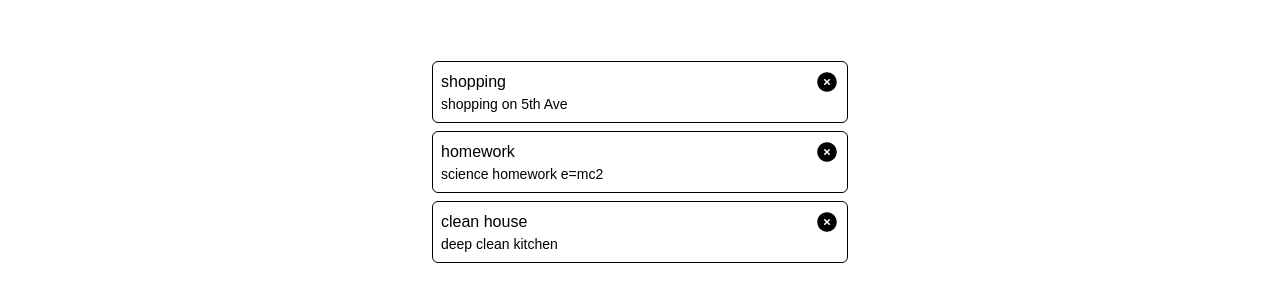
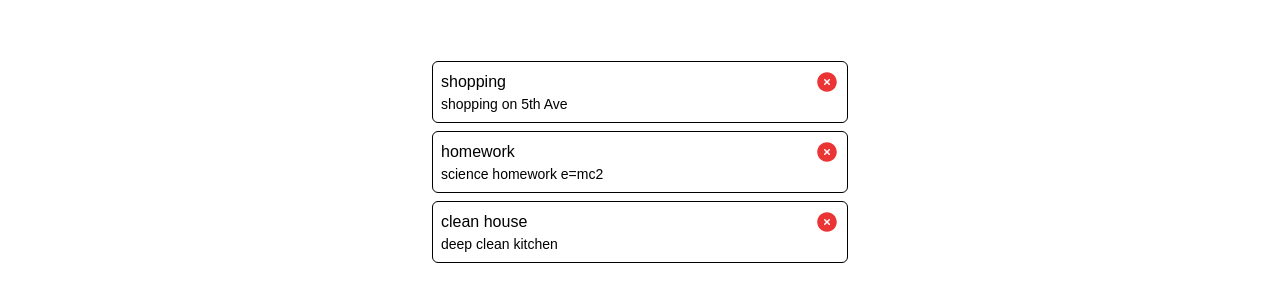
Before and after one commit to bibhorsharma7/todo-webapp, a Next.js app: page / in a window 1280 px wide. Shown: the part 237-521 px from the top of the page. Built offline with nearby package versions, Linux system fonts and the light colour scheme.

Commit message:
add: delete task button

```diff
--- a/app/components/task.tsx
+++ b/app/components/task.tsx
@@ -1,4 +1,5 @@
 interface TaskProps {
+  id: number;
   title: string;
   description: string;
 }
@@ -10,12 +11,12 @@ export default function Task({ title, description }: TaskProps) {
         <p className="text-bold text-md">{title}</p>
         <p className="text-sm">{description}</p>
       </div>
-      <div className="w-auto flex flex-row">
+      <div className="w-auto flex flex-row" onClick={() => console.log("Delete task clicked")}>
         <svg
           xmlns="http://www.w3.org/2000/svg"
           viewBox="0 0 24 24"
-          fill="bg-red-400"
-          className="w-6 h-6"
+          fill="#eb3434"
+          className="w-6 h-6 hover:cursor-pointer"
         >
           <path
             fill-rule="evenodd"
```
